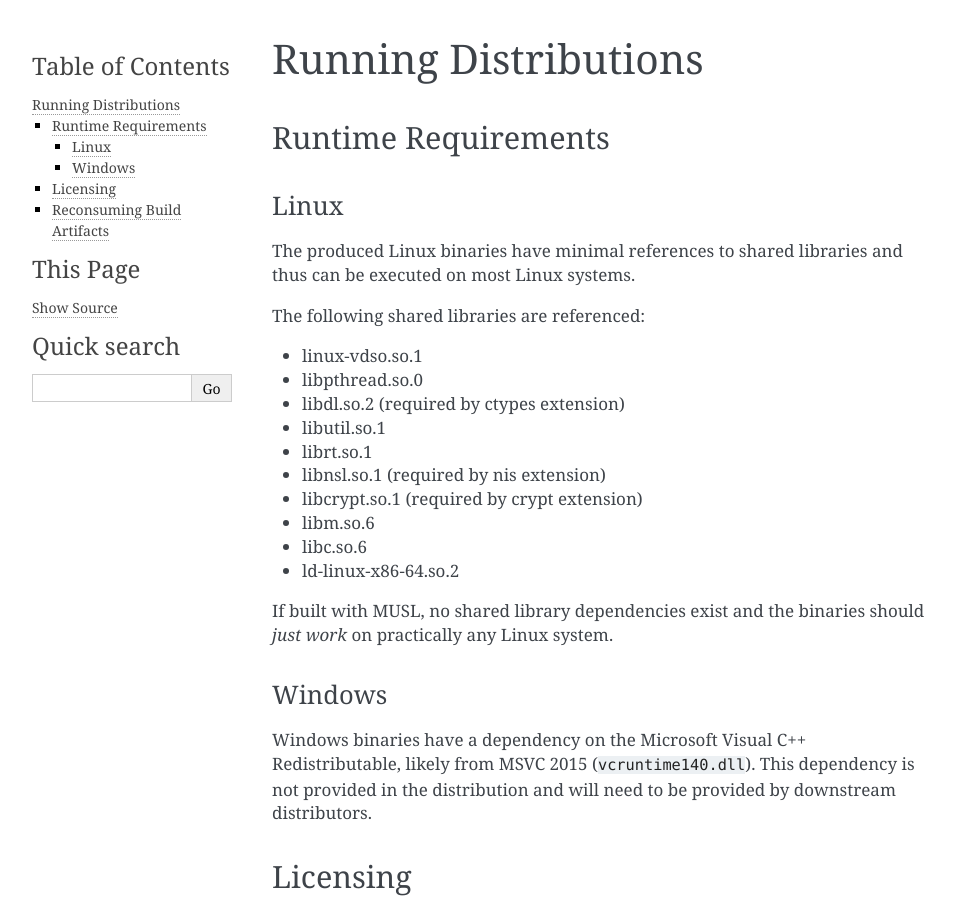
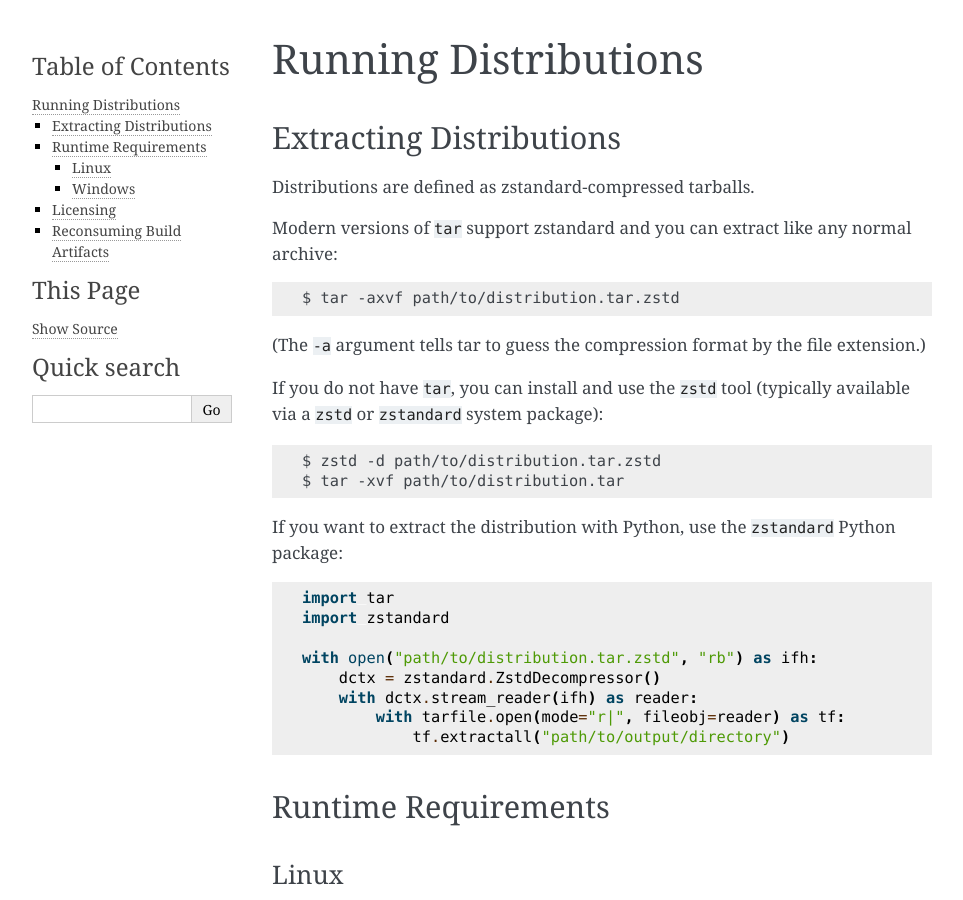
Before and after one commit to indygreg/python-build-standalone, a Sphinx documentation site: the page built from docs/running.rst, in a window 1280 px wide and 900 px high. Shown: the whole window, without its empty margins (148-1111 px from the left). Built offline with Sphinx 7.4.7, drawn with Linux system fonts in a browser that asks for light colours.

Commit message:
docs: add documentation on how to extract distributions
In reaction to comments in #34.

```diff
--- a/docs/running.rst
+++ b/docs/running.rst
@@ -3,6 +3,40 @@
 =====================
 Running Distributions
 =====================
+
+Extracting Distributions
+========================
+
+Distributions are defined as zstandard-compressed tarballs.
+
+Modern versions of ``tar`` support zstandard and you can extract
+like any normal archive::
+
+   $ tar -axvf path/to/distribution.tar.zstd
+
+(The ``-a`` argument tells tar to guess the compression format by
+the file extension.)
+
+If you do not have ``tar``, you can install and use the ``zstd``
+tool (typically available via a ``zstd`` or ``zstandard`` system
+package)::
+
+   $ zstd -d path/to/distribution.tar.zstd
+   $ tar -xvf path/to/distribution.tar
+
+If you want to extract the distribution with Python, use the
+``zstandard`` Python package:
+
+.. code-block:: python
+
+   import tar
+   import zstandard
+
+   with open("path/to/distribution.tar.zstd", "rb") as ifh:
+       dctx = zstandard.ZstdDecompressor()
+       with dctx.stream_reader(ifh) as reader:
+           with tarfile.open(mode="r|", fileobj=reader) as tf:
+               tf.extractall("path/to/output/directory")
 
 Runtime Requirements
 ====================
```
